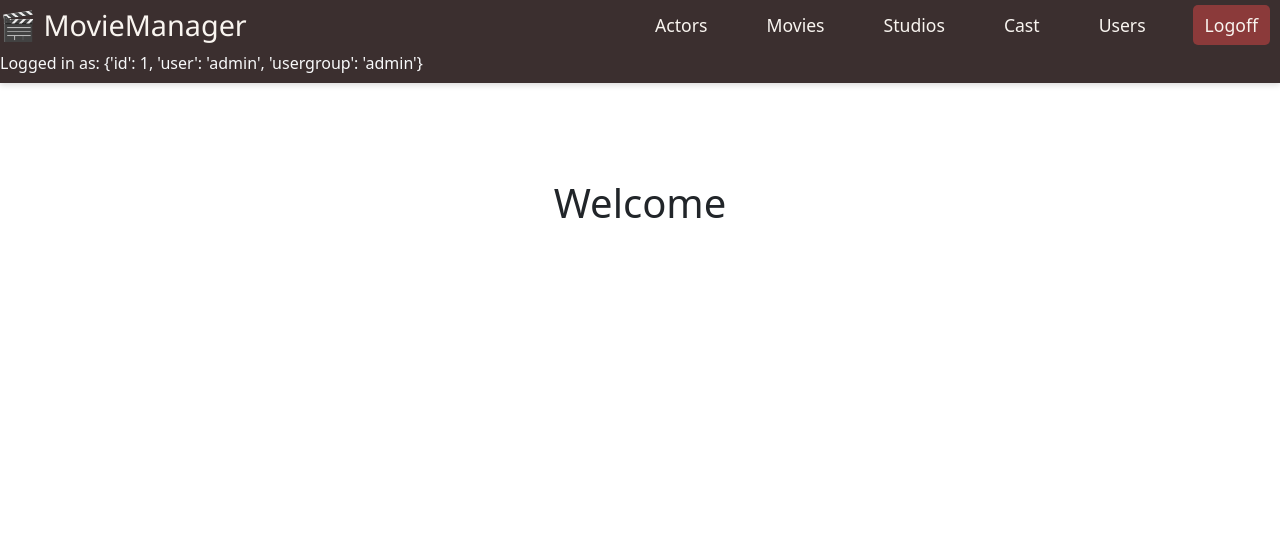
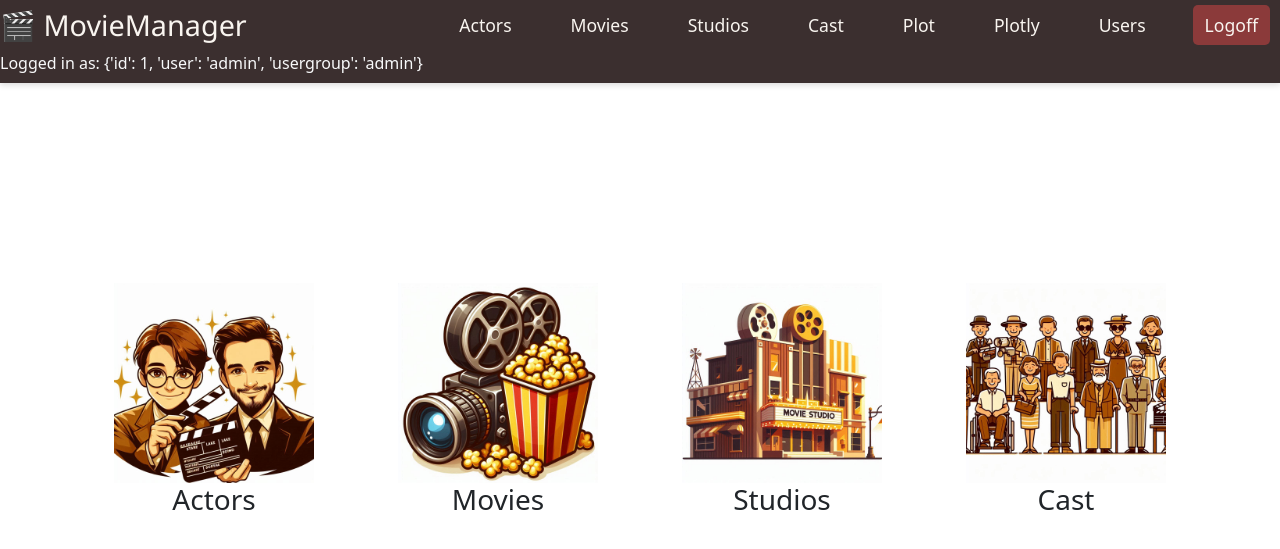
Before and after one commit to CatarinaMartins06/g04_project, a Flask app: page / in a window 1280 px wide. Shown: the top 549 px of the page. Run offline with Flask 3, Linux system fonts and the light colour scheme; a user stored in the database is signed in.

Commit message:
Terceiro Commit

```diff
--- a/app.py
+++ b/app.py
@@ -5,8 +5,9 @@ from classes.studios import Studios
 from classes.cast import Cast
 from classes.userlogin import Userlogin
 from datafile import filename
-from subs.apps_actors import apps_actors
 from subs.apps_gform import apps_gform
+from subs.apps_plot import apps_plot
+from subs.apps_plotly import apps_plotly
 from subs.apps_subform import apps_subform
 from subs.apps_userlogin import apps_userlogin
 
@@ -16,7 +17,7 @@ Studios.read(filename + "base.db")
 Movies.read(filename + "base.db")
 Actors.read(filename + "base.db")
 Cast.read(filename + "base.db")
-Userlogin.read(filename + 'business.db')
+Userlogin.read(filename + 'base.db')
 
 app.secret_key = 'BAD_SECRET_KEY'
 
@@ -43,10 +44,6 @@ def chklogin():
         return render_template("index.html", ulogin=session.get("user"))
     return render_template("login.html", user=user, password = password, ulogin=session.get("user"),resul = resul)
 
-#@app.route("/Actors", methods=["post","get"])
-#def actors():
-#    return apps_actors()
-
 @app.route("/gform/<cname>", methods=["post","get"])
 def gform(cname):
     return apps_gform(cname)
@@ -55,6 +52,14 @@ def gform(cname):
 def subform(cname):
     return apps_subform(cname)
 
+@app.route("/plot", methods=["post","get"])
+def plot():
+    return apps_plot()
+
+@app.route("/plotly", methods=["post","get"])
+def plotly():
+    return apps_plotly()
+
 @app.route("/Userlogin", methods=["post","get"])
 def userlogin():
     return apps_userlogin()
--- a/static/css/main.css
+++ b/static/css/main.css
@@ -132,14 +132,29 @@ tr:nth-child(even) {
     cursor: not-allowed;
 }
 
-/* Centered content */
 .dados {
     text-align: center;
     font-size: 1.1em;
     padding-top: 20px;
 }
 
-/* Optional header styling */
+.grid-container {
+    display: flex;
+    justify-content: space-around;
+    gap: 20px;
+    text-align: center;
+    margin-top: 200px;
+}
+
+.grid-item {
+    flex: 1;
+}
+
+.grid-item img {
+    max-width: 100%;
+    height: auto;
+}
+
 h1, h2 {
     color: #3b2f2f;
     text-align: center;
--- a/subs/apps_subform.py
+++ b/subs/apps_subform.py
@@ -63,7 +63,6 @@ def apps_subform(cname=""):
                 row = int(option.split("_")[1])
                 obj = cl.current()
                 lines = sbl.getlines(sbl.att[1],getattr(obj, cl.att[0]))
-                # print(row,lines[row])
                 sbl.remove(lines[row])
             elif option == "addrow":
                 butshow = "disabled"
@@ -71,11 +70,9 @@ def apps_subform(cname=""):
             elif option == "saverow":
                 obj = cl.current()
                 strobj = '0'
-                # strobj = getattr(obj, cl.att[0])
                 for i in range(1, len(sbl.att)):
                     strobj += ";" + request.form[sbl.att[i]]
                 objl = sbl.from_string(strobj)
-                # code = str(getattr(objl, sbl.att[0])) + str(getattr(objl, sbl.att[1]))
                 sbl.insert(objl.id)
             elif option == 'exit':
                 return render_template("index.html", ulogin=session.get("user"))
--- a/templates/base.html
+++ b/templates/base.html
@@ -20,6 +20,8 @@
                 <li><a class="button" href="/gform/Movies">Movies</a></li>
                 <li><a class="button" href="/gform/Studios">Studios</a></li>
                 <li><a class="button" href="/gform/Cast">Cast</a></li>
+                <li><a class="button" href="/plot">Plot</a></li>
+                <li><a class="button" href="/plotly">Plotly</a></li>
                 <li><a class="button" href="/Userlogin">Users</a></li>
                 <li><a class="button logout" href="/logoff">Logoff</a></li>
             {% endif %}
--- a/templates/index.html
+++ b/templates/index.html
@@ -6,9 +6,33 @@
 
 {% block content %}
 
-    <div class="dados">
-        <br><br>
-            <h1>Welcome</h1>
+    <div class="grid-container">
+        <div class="grid-item">
+            <a href="/gform/Actors">
+                <img src="/static/images/Actors.png" alt="actors" width="200" height="200">
+            </a>
+            <h3>Actors</h3>
+        </div>
+        <div class="grid-item">
+            <a href="/gform/Movies">
+                <img src="/static/images/Movies.png" alt="movies" width="200" height="200">
+            </a>
+            <h3>Movies</h3>
+        </div>
+        <div class="grid-item">
+            <a href="/gform/Studios">
+                <img src="/static/images/Studios.png" alt="studios" width="200" height="200">
+            </a>
+            <h3>Studios</h3>
+        </div>
+        <div class="grid-item">
+            <a href="/gform/Cast">
+                <img src="/static/images/Cast.png" alt="cast" width="200" height="200">
+            </a>
+            <h3>Cast</h3>
+        </div>
     </div>
 
+
+
 {% endblock %}
```
Also changed, not shown: subs/apps_plot.py (added, +61 -0 lines), subs/apps_plotly.py (added, +72 -0 lines), templates/plot.html (added, +25 -0 lines), templates/plotly.html (added, +24 -0 lines), data/base.db, 1 other file.
